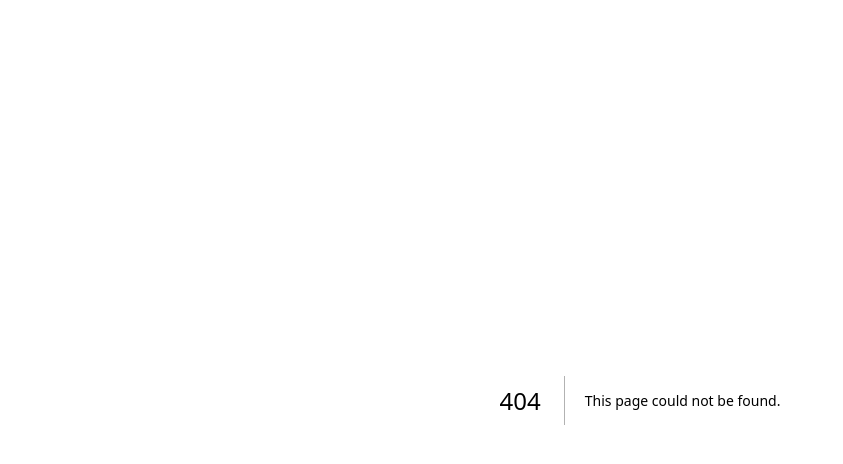
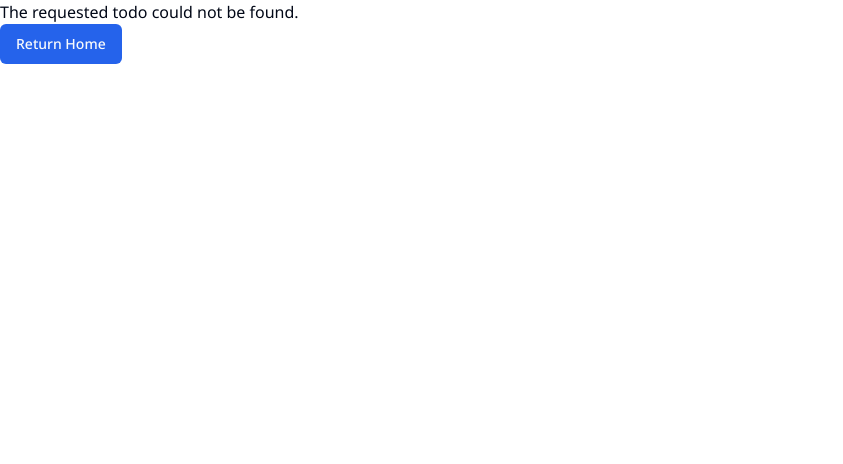
Before and after one commit to agreen254/todo, a Next.js app: page /todo/edit/1 in a window 1280 px wide. Before the commit this address had no page. Shown: the top 464 px of the page, without its empty margins (0-843 px from the left). Built offline with nearby package versions, Linux system fonts and the light colour scheme.

Commit message:
rename task folder to todo

```diff
--- a/app/components/TodoCard.tsx
+++ b/app/components/TodoCard.tsx
@@ -13,6 +13,7 @@ import {
 } from "./ui/card";
 import { CheckCircle, MoreHorizontal, Pin } from "lucide-react";
 import { Todo } from "../../utils/todoTypes";
+import Link from "next/link";
 
 export type Props = {
   t: Todo;
@@ -96,6 +97,9 @@ const TodoCard = ({ t, className }: Props) => {
         >
           Delete
         </Button>
+        <Link href={`/todo/edit/${t.id}`}>
+          <Button>Edit</Button>
+        </Link>
         {handlePinButton()}
         {handleCompleteButton()}
       </CardFooter>
--- a/app/task/add/[id]/page.tsx
+++ b/app/todo/add/page.tsx
@@ -1,9 +1,10 @@
 "use client";
+import { redirect } from "next/navigation";
 import { useContext } from "react";
 import TodoContext from "@/contexts/TodoContext";
 
 const AddTodoPage = ({ params: { id } }: { params: { id: string } }) => {
-  return <h1>{id}</h1>;
+  return <h1>Add Todo Page</h1>;
 };
 
 export default AddTodoPage;
--- /dev/null
+++ b/app/todo/edit/[id]/page.tsx
@@ -0,0 +1,33 @@
+"use client";
+import { redirect } from "next/navigation";
+import { useContext } from "react";
+import TodoContext from "@/contexts/TodoContext";
+import Link from "next/link";
+import { Button } from "@/app/components/ui/button";
+
+const AddTodoPage = ({ params: { id } }: { params: { id: string } }) => {
+  const {
+    todos: { all },
+  } = useContext(TodoContext);
+  const toEdit = all.find((t) => t.id === id);
+
+  if (!toEdit) {
+    return (
+      <div>
+        <h1>The requested todo could not be found.</h1>
+        <Link href="/">
+          <Button>Return Home</Button>
+        </Link>
+      </div>
+    );
+  }
+
+  return (
+    <div>
+      <p>{toEdit.name}</p>
+      <p>{toEdit.dueAt.toString()}</p>
+    </div>
+  );
+};
+
+export default AddTodoPage;
--- a/providers/TodoProvider.tsx
+++ b/providers/TodoProvider.tsx
@@ -19,6 +19,7 @@ const TodoProvider = ({ children }: { children: React.ReactNode }) => {
   const pinnedTodos = getPinnedTodos(todos);
 
   const todoState = {
+    all: todos,
     completed: completedTodos,
     pending: pendingTodos,
     pinned: pinnedTodos,
--- a/utils/todoTypes.ts
+++ b/utils/todoTypes.ts
@@ -18,6 +18,7 @@ export type Quote = {
 
 export type TodoContextType = {
   todos: {
+    all: Todo[];
     completed: Todo[];
     pending: Todo[];
     pinned: Todo[];
```
Also changed, not shown: app/task/edit/[id]/page.tsx (deleted), app/todo/clone/[id]/page.tsx (added).
